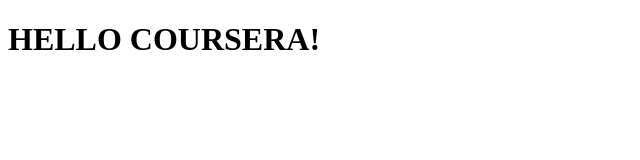
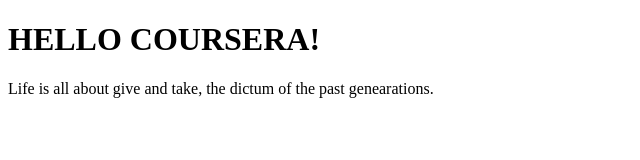
Before and after one commit to Oluz997/coursera-test, a plain HTML site: page site/index.html in a window 1280 px wide. Shown: the whole page, without its empty margins (0-640 px from the left). Drawn offline with Linux system fonts and the light colour scheme.

Commit message:
An addedum

```diff
--- a/site/index.html
+++ b/site/index.html
@@ -12,6 +12,7 @@
 
 <body>
     <h1>HELLO COURSERA!</h1>
+    <p>Life is all about give and take, the dictum of the past genearations.</p>
 
 
 </body>
```
